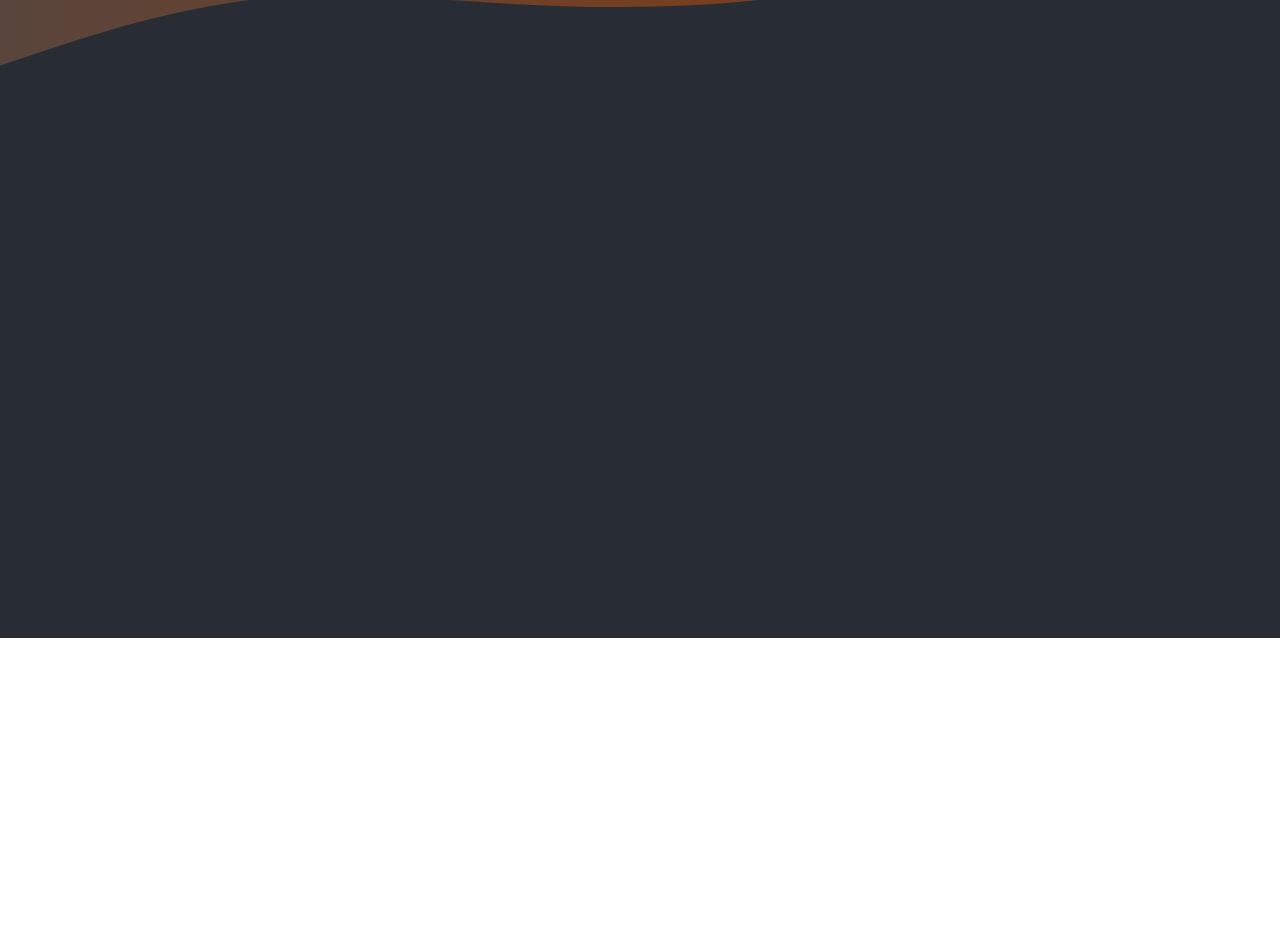
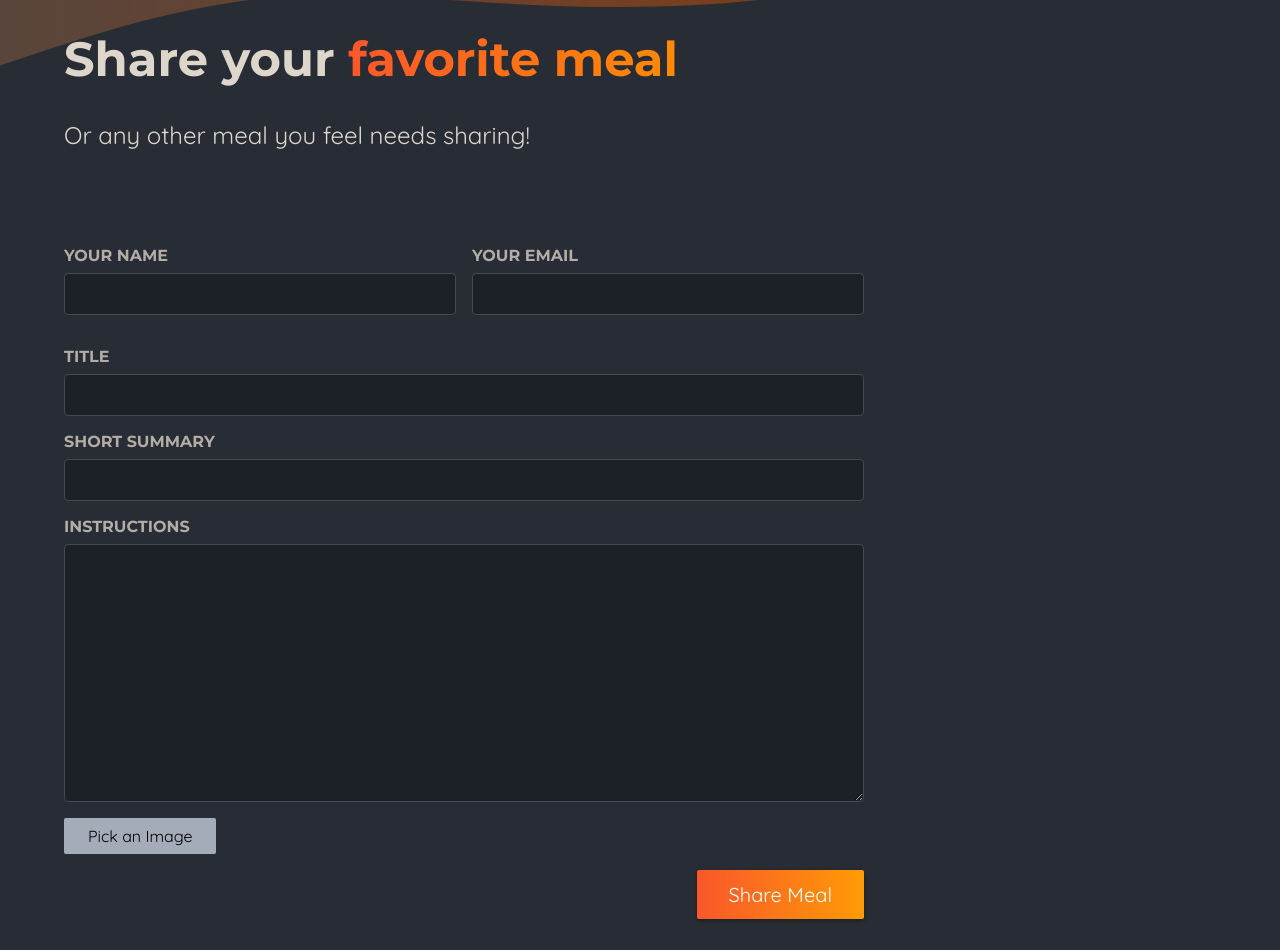
Before and after one commit to TestSubjectUser/Next-Learning, a Next.js app: page /meals/share in a window 1280 px wide. Shown: the part 162-1112 px from the top of the page. Before the commit the page ends 800 px from the top, so only its background shows below. Built offline with nearby package versions, Linux system fonts and the light colour scheme.

Commit message:
form to add

```diff
--- /dev/null
+++ b/app/meals/share/page.js
@@ -0,0 +1,50 @@
+import ImagePicker from "@/components/meals/image-picker";
+import classes from "./page.module.css";
+
+export default function ShareMealPage() {
+  return (
+    <>
+      <header className={classes.header}>
+        <h1>
+          Share your <span className={classes.highlight}>favorite meal</span>
+        </h1>
+        <p>Or any other meal you feel needs sharing!</p>
+      </header>
+      <main className={classes.main}>
+        <form className={classes.form}>
+          <div className={classes.row}>
+            <p>
+              <label htmlFor="name">Your name</label>
+              <input type="text" id="name" name="name" required />
+            </p>
+            <p>
+              <label htmlFor="email">Your email</label>
+              <input type="email" id="email" name="email" required />
+            </p>
+          </div>
+          <p>
+            <label htmlFor="title">Title</label>
+            <input type="text" id="title" name="title" required />
+          </p>
+          <p>
+            <label htmlFor="summary">Short Summary</label>
+            <input type="text" id="summary" name="summary" required />
+          </p>
+          <p>
+            <label htmlFor="instructions">Instructions</label>
+            <textarea
+              id="instructions"
+              name="instructions"
+              rows="10"
+              required
+            ></textarea>
+          </p>
+          <ImagePicker />
+          <p className={classes.actions}>
+            <button type="submit">Share Meal</button>
+          </p>
+        </form>
+      </main>
+    </>
+  );
+}
--- a/app/meals/share/page.jsx
+++ /dev/null
@@ -1,7 +0,0 @@
-import React from "react";
-
-function shareMeal() {
-  return <div>shareMeal</div>;
-}
-
-export default shareMeal;
--- /dev/null
+++ b/app/meals/share/page.module.css
@@ -0,0 +1,89 @@
+.header {
+  gap: 3rem;
+  margin: 3rem auto 5rem auto;
+  width: 90%;
+  max-width: 75rem;
+  color: #ddd6cb;
+  font-size: 1.5rem;
+}
+
+.header h1 {
+  font-family: 'Montserrat', sans-serif;
+}
+
+.highlight {
+  background: linear-gradient(90deg, #f9572a, #ff8a05);
+  background-clip: text;
+  -webkit-background-clip: text;
+  -webkit-text-fill-color: transparent;
+}
+
+.main {
+  width: 90%;
+  max-width: 75rem;
+  margin: 3rem auto;
+}
+
+.form {
+  max-width: 50rem;
+}
+
+.form label {
+  display: block;
+  margin-bottom: 0.5rem;
+  font-size: 1rem;
+  font-family: 'Montserrat', sans-serif;
+  text-transform: uppercase;
+  color: #b3aea5;
+  font-weight: bold;
+}
+
+.form input,
+.form textarea {
+  display: block;
+  width: 100%;
+  padding: 0.5rem 1rem;
+  border-radius: 4px;
+  border: 1px solid #454952;
+  background: #1c2027;
+  font-size: 1.25rem;
+  font-family: 'Montserrat', sans-serif;
+  color: #ddd6cb;
+}
+
+.form input:focus,
+.form textarea:focus {
+  outline-color: #f99f2a;
+  background-color: #1f252d;
+}
+
+.row {
+  display: flex;
+  gap: 1rem;
+}
+
+.row p {
+  width: 100%;
+}
+
+.actions {
+  text-align: right;
+}
+
+.actions button {
+  border: 0;
+  padding: 0.75rem 2rem;
+  background: linear-gradient(90deg, #f9572a, #ff9b05);
+  border: none;
+  color: #ffffff;
+  border-radius: 2px;
+  cursor: pointer;
+  font: inherit;
+  font-size: 1.25rem;
+  box-shadow: 0 2px 5px rgba(0, 0, 0, 0.3);
+}
+
+.actions button:hover,
+.actions button:focus {
+  background: linear-gradient(90deg, #fd4715, #f9b241);
+}
--- /dev/null
+++ b/components/meals/image-picker.js
@@ -0,0 +1,35 @@
+"use client";
+import { useRef } from "react";
+import classes from "./image-picker.module.css";
+
+export default function ImagePicker({ label, name }) {
+  const imageInput = useRef();
+
+  function handlePickClick() {
+    imageInput.current.click();
+  }
+
+  return (
+    <div className={classes.picker}>
+      <label htmlFor={name}>{label}</label>
+      <div className={classes.controls}>
+        <input
+          className={classes.input}
+          type="file"
+          id={name}
+          accept="image/png, image/jpeg"
+          name={name}
+          ref={imageInput}
+          // multiple // to allow to pick multiple file
+        />
+        <button
+          className={classes.button}
+          type="button"
+          onClick={handlePickClick}
+        >
+          Pick an Image
+        </button>
+      </div>
+    </div>
+  );
+}
--- /dev/null
+++ b/components/meals/image-picker.module.css
@@ -0,0 +1,45 @@
+.controls {
+  display: flex;
+  align-items: flex-start;
+  gap: 1.5rem;
+  margin-bottom: 1rem;
+}
+
+.picker .input {
+  display: none;
+}
+
+.picker .button {
+  border: 0;
+  padding: 0.5rem 1.5rem;
+  background: #a4abb9;
+  border-radius: 2px;
+  cursor: pointer;
+  font: inherit;
+}
+
+.picker .button:hover,
+.picker .button:focus {
+  background: #b3b9c6;
+}
+
+.preview {
+  width: 10rem;
+  height: 10rem;
+  border: 2px solid #a4abb9;
+  display: flex;
+  justify-content: center;
+  align-items: center;
+  text-align: center;
+  color: #a4abb9;
+  position: relative;
+}
+
+.preview p {
+  margin: 0;
+  padding: 1rem;
+}
+
+.preview img {
+  object-fit: cover;
+}
```
